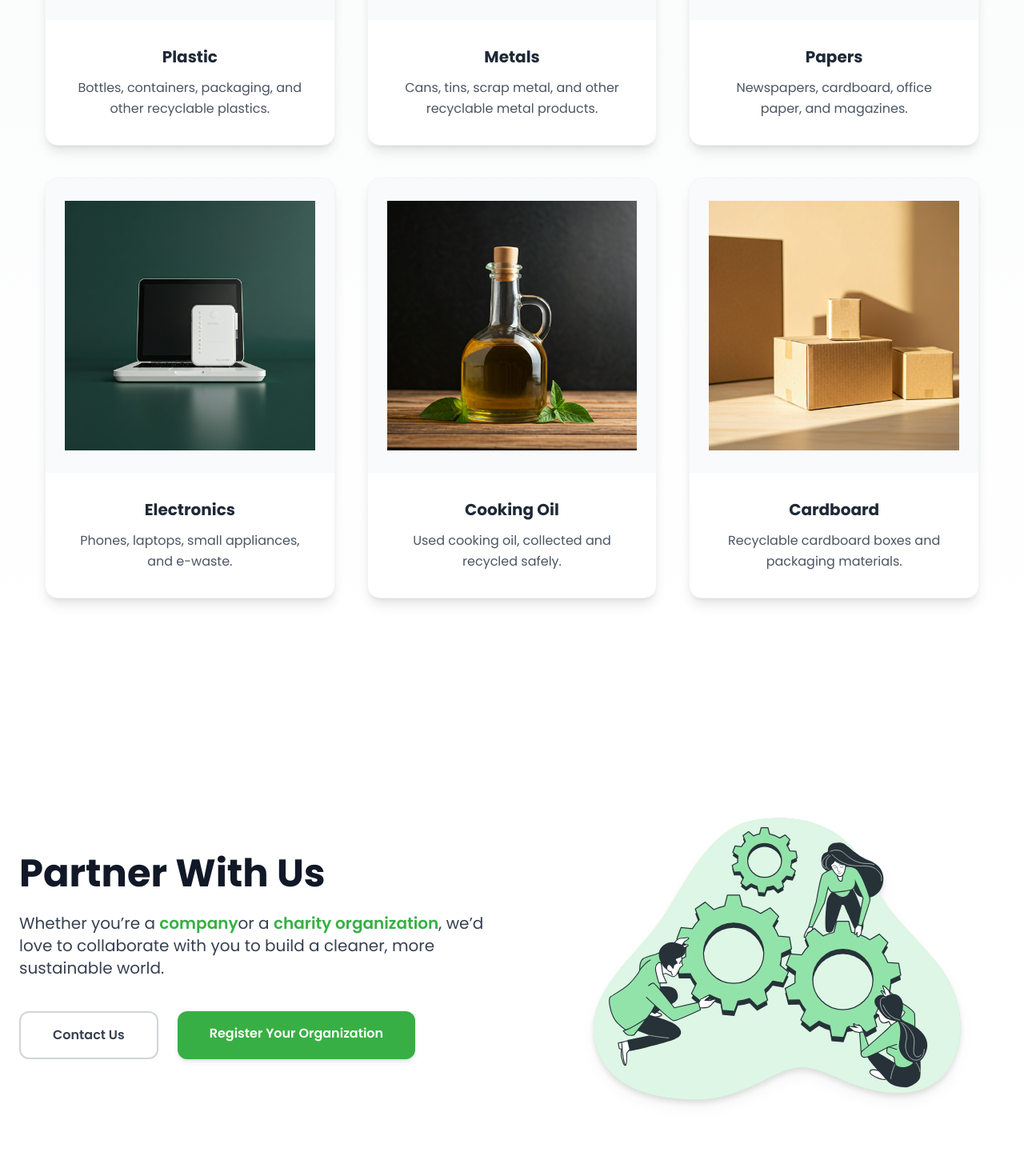
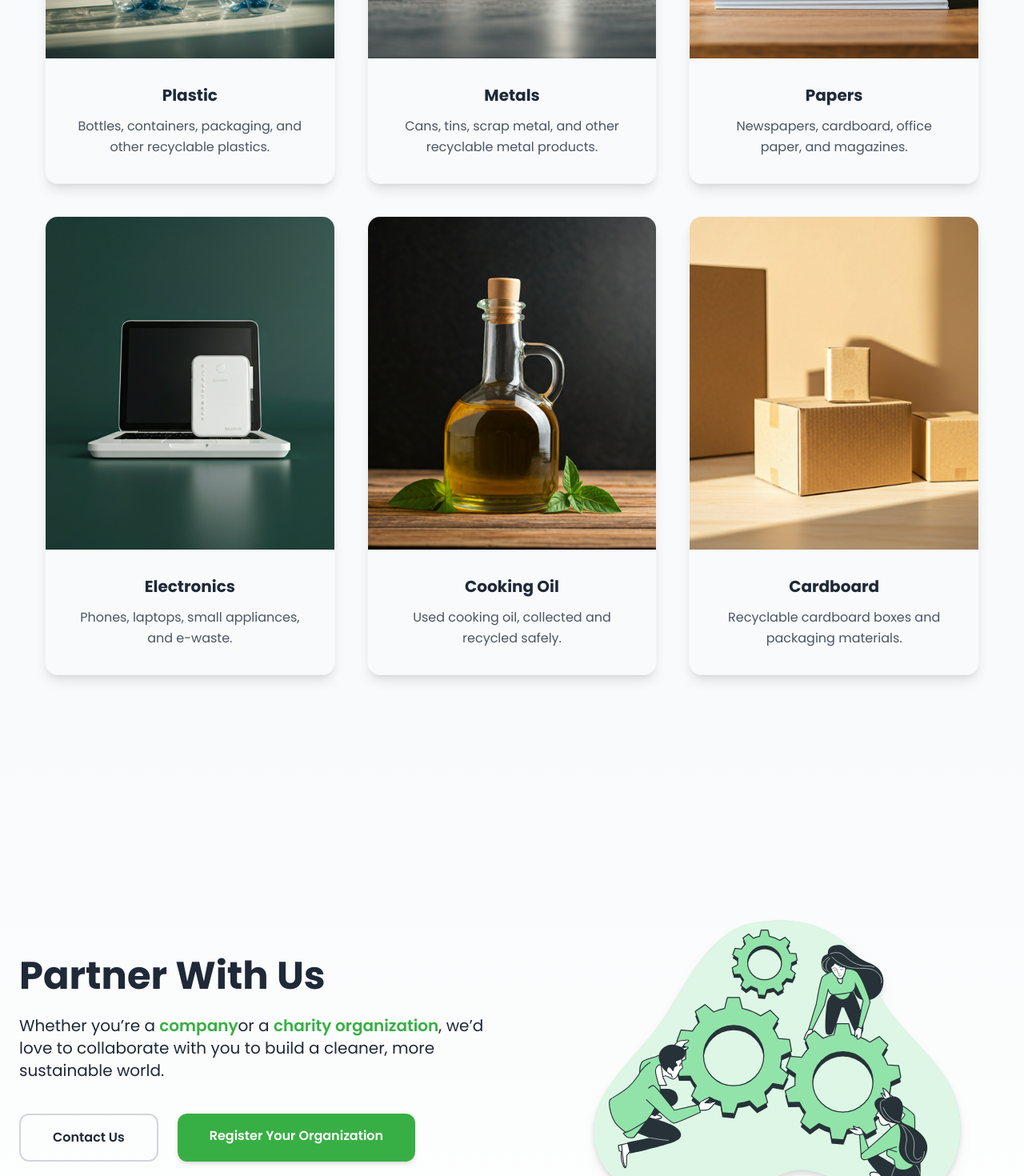
Before and after one commit to EcoRenew/EcoCycle_Client, a React (Vite) app: page / in a window 1280 px wide. Shown: the part 2110-3580 px from the top of the page at 80% size. Built offline with nearby package versions, Linux system fonts and the light colour scheme.

Commit message:
Refactord Category card ui + fixing different background and fonts weight

```diff
--- a/src/components/CategoriesComponent.jsx
+++ b/src/components/CategoriesComponent.jsx
@@ -46,10 +46,7 @@ const CategoriesComponent = () => {
   ];
 
   return (
-    <section
-      className="py-24 bg-gradient-to-b from-gray-50 to-white"
-      id="categories"
-    >
+    <section className="py-24 bg-gray-50 to-white" id="categories">
       <div className="w-full text-center px-4">
         {/* Section Header */}
         <h2 className="text-4xl md:text-5xl font-extrabold text-gray-800 mb-6">
@@ -65,14 +62,14 @@ const CategoriesComponent = () => {
           {categories.map((cat) => (
             <div
               key={cat.id}
-              className="group bg-white rounded-2xl shadow-lg hover:shadow-2xl transition-all duration-500 hover:-translate-y-3 border border-gray-100 overflow-hidden relative"
+              className="group rounded-2xl shadow-lg hover:shadow-2xl transition-all duration-500 hover:-translate-y-3 border border-gray-100 overflow-hidden relative"
             >
               {/* Image */}
-              <div className="flex justify-center items-center bg-gray-50 p-6">
+              <div className="bg-gray-50 overflow-hidden">
                 <img
                   src={cat.icon}
                   alt={cat.title}
-                  className="w-full h-60 md:h-72 lg:h-80 object-contain transition-transform duration-500 group-hover:scale-105"
+                  className="w-full h-[26rem] object-cover transition-transform duration-500 group-hover:scale-105"
                 />
               </div>
 
--- a/src/components/CollabSectionComponent.jsx
+++ b/src/components/CollabSectionComponent.jsx
@@ -3,16 +3,17 @@ import Collab from "../assets/Collaboration-bro.svg";
 const CollabSectionComponent = () => {
   return (
     <section
-      className="relative mb-10 py-16 bg-white text-black"
+      className="relative mb-10 py-24 bg-gradient-to-b from-gray-50 to-white text-black"
       id="business-collab"
     >
       <div className="max-w-7xl mx-auto px-6 grid grid-cols-1 lg:grid-cols-2 gap-12 items-center">
         {/* Left Side */}
+
         <div className="text-center lg:text-left">
-          <h2 className="text-4xl md:text-5xl font-extrabold mb-6 text-gray-900">
+          <h2 className="text-4xl md:text-5xl font-extrabold mb-6 text-gray-800">
             Partner With Us
           </h2>
-          <p className="text-lg md:text-xl max-w-2xl mx-auto lg:mx-0 mb-10 text-gray-700 leading-relaxed">
+          <p className="text-lg md:text-xl max-w-2xl mx-auto lg:mx-0 mb-10 text-gray-800 leading-relaxed">
             Whether you’re a{" "}
             <span className="font-semibold text-ecoGreen">company</span>
             or a{" "}
@@ -27,7 +28,7 @@ const CollabSectionComponent = () => {
           <div className="flex flex-col sm:flex-row gap-6 justify-center lg:justify-start">
             <a
               href="/contact"
-              className="px-10 py-4 border-2 border-gray-300 text-gray-700 font-semibold rounded-xl hover:bg-gray-100 transition-all duration-300"
+              className="px-10 py-4 border-2 border-gray-300 text-gray-800 font-semibold rounded-xl hover:bg-gray-100 transition-all duration-300"
             >
               Contact Us
             </a>
--- a/src/components/HowItWorksComponent.jsx
+++ b/src/components/HowItWorksComponent.jsx
@@ -52,7 +52,7 @@ const HowItWorksComponent = () => {
               <img
                 src={step.icon}
                 alt={step.title}
-                className="w-36 h-36 object-contain mb-6 transition-transform duration-300 group-hover:scale-110 pt-4"
+                className="w-36 h-36 object-contain mb-6 transition-transform duration-300 group-hover:scale-110"
               />
 
               {/* Title & Text */}
```
